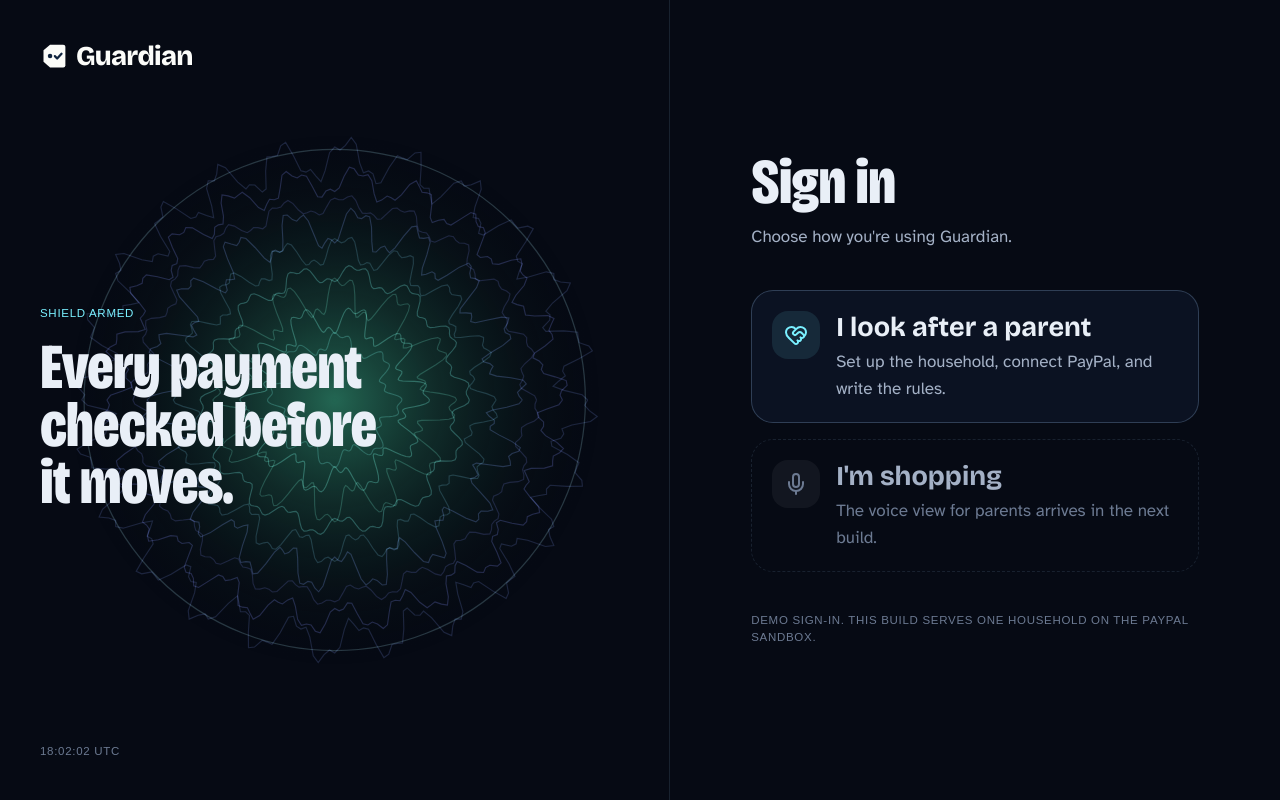
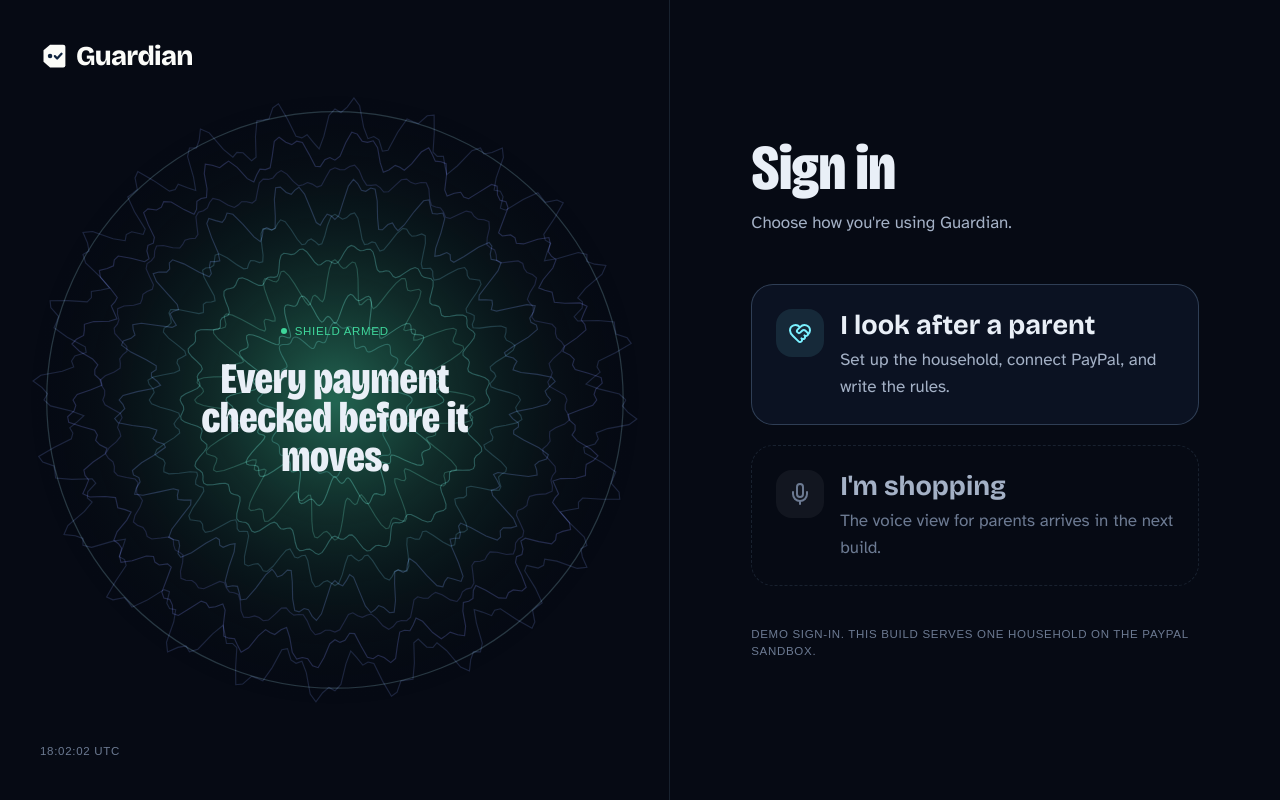
Before and after one commit to ShashGreninja/guardian, a Next.js app: page /login in a window 1280 px wide. Built offline with nearby package versions, Linux system fonts and the light colour scheme; no server answers; the database is empty; a web font is replaced by a local one.

Commit message:
center the intro counter and sign-in headline inside the shield

```diff
--- a/src/app/login/page.tsx
+++ b/src/app/login/page.tsx
@@ -17,18 +17,23 @@ export default async function LoginPage() {
 
   return (
     <div className="grid min-h-svh flex-1 lg:grid-cols-[1.1fr_1fr]">
-      <section className="relative isolate hidden overflow-clip border-r border-edge lg:flex lg:flex-col lg:justify-between lg:p-10">
-        <div className="pointer-events-none absolute inset-0 -z-10">
+      <section className="relative isolate hidden overflow-clip border-r border-edge lg:grid lg:place-items-center">
+        {/* Shield and headline share one grid cell, so the words sit in its centre. */}
+        <div className="pointer-events-none col-start-1 row-start-1 aspect-square w-[min(52rem,115%)]">
           <Shield ambient />
         </div>
-        <Logo tone="light" />
-        <div>
-          <p className="hud text-scan">Shield armed</p>
-          <p className="display mt-4 max-w-[12ch] text-[clamp(3rem,5vw,5rem)]">
+        <div className="col-start-1 row-start-1 grid max-w-[20rem] justify-items-center text-center">
+          <p className="hud flex items-center gap-2 text-go">
+            <span className="size-1.5 rounded-full bg-go" /> Shield armed
+          </p>
+          <p className="display mt-5 text-[clamp(2.4rem,3.4vw,3.6rem)]">
             Every payment checked before it moves.
           </p>
         </div>
-        <LiveClock className="text-fg-mute" />
+        <div className="absolute top-10 left-10">
+          <Logo tone="light" />
+        </div>
+        <LiveClock className="absolute bottom-10 left-10 text-fg-mute" />
       </section>
 
       <section className="flex flex-col justify-center px-4 py-16 sm:px-10">
@@ -43,10 +48,10 @@ export default async function LoginPage() {
               : "Choose how you're using Guardian."}
           </p>
 
-          <form action={signInAsCaregiver} className="mt-10">
+          <form action={signInAsCaregiver} className="mt-12">
             <button
               type="submit"
-              className="group flex w-full items-start gap-4 rounded-[22px] border border-edge-strong bg-panel p-5 text-left transition-colors hover:border-scan"
+              className="group flex w-full items-start gap-4 rounded-[22px] border border-edge-strong bg-panel p-6 text-left transition-colors hover:border-scan"
             >
               <span className="grid size-12 shrink-0 place-items-center rounded-2xl bg-scan/10 text-scan">
                 <HeartHandshake className="size-6" aria-hidden />
@@ -62,7 +67,7 @@ export default async function LoginPage() {
             </button>
           </form>
 
-          <div className="mt-4 flex items-start gap-4 rounded-[22px] border border-dashed border-edge p-5">
+          <div className="mt-5 flex items-start gap-4 rounded-[22px] border border-dashed border-edge p-6">
             <span className="grid size-12 shrink-0 place-items-center rounded-2xl bg-white/5 text-fg-mute">
               <Mic className="size-6" aria-hidden />
             </span>
--- a/src/components/landing/intro.tsx
+++ b/src/components/landing/intro.tsx
@@ -15,14 +15,19 @@ export function Intro() {
       <div className="intro pointer-events-none fixed inset-0 z-[100]" aria-hidden>
         <div className="intro-top absolute inset-x-0 top-0 h-1/2 bg-void" />
         <div className="intro-bottom absolute inset-x-0 bottom-0 h-1/2 bg-void" />
-        <div className="intro-core absolute inset-0 grid place-content-center justify-items-center gap-8">
-          <div className="relative size-[min(62vw,20rem)]">
-            <div className="rosette absolute inset-0 text-fg/10" />
-            <div className="intro-engrave absolute inset-0" />
+        <div className="intro-core absolute inset-0 grid place-items-center">
+          {/* Rosette and counter share one grid cell, so the number sits dead centre. */}
+          <div className="grid size-[min(70vw,22rem)] place-items-center">
+            <div className="rosette col-start-1 row-start-1 size-full text-fg/10" />
+            <div className="intro-engrave col-start-1 row-start-1 size-full" />
+            <div className="col-start-1 row-start-1 grid place-items-center gap-1 rounded-full bg-void px-6 py-5">
+              <span className="font-display text-5xl font-extrabold tabular-nums [font-variation-settings:'wdth'_75]">
+                <span className="intro-count" />
+                <span className="text-fg-mute">%</span>
+              </span>
+              <span className="hud text-fg-soft">Arming shield</span>
+            </div>
           </div>
-          <p className="hud text-fg-soft">
-            Arming shield <span className="intro-count text-scan" />%
-          </p>
         </div>
       </div>
     </>
```
